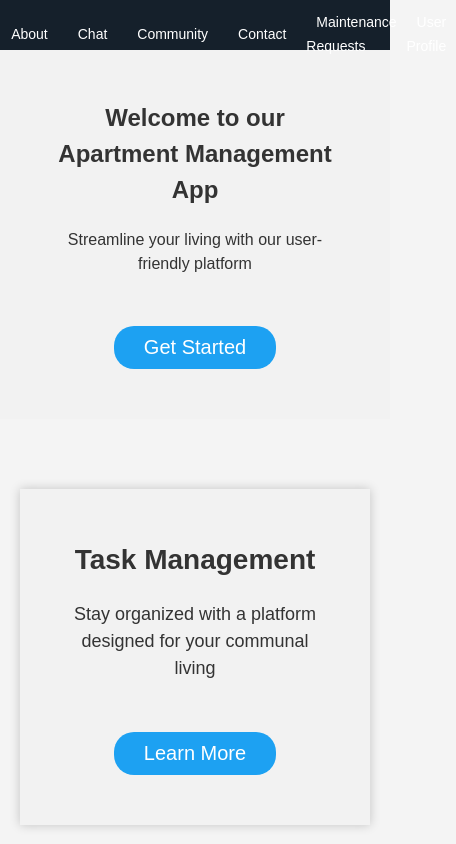
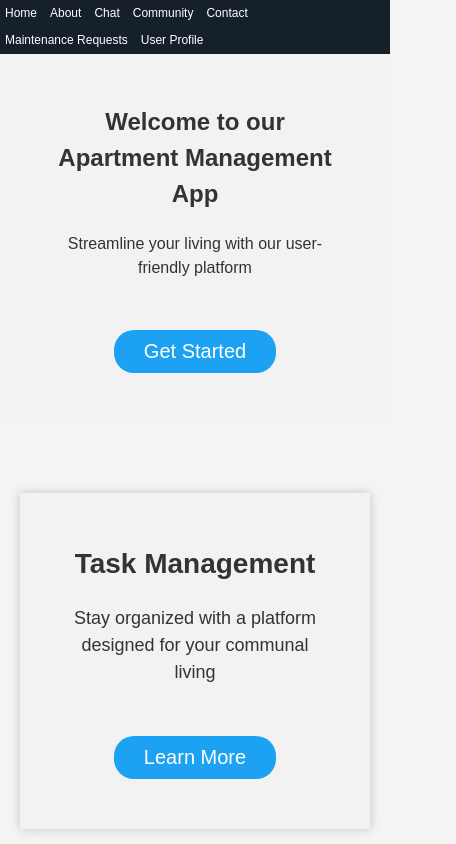
Before and after one commit to tmkanchaveli/ACCNM, a React (Create React App) app: page / in a window 390 px wide. Shown: the top 844 px of the page, 456 px wide, since content can reach past the window. Built offline with nearby package versions, Linux system fonts and the light colour scheme.

Commit message:
Update Navigation.css

```diff
--- a/src/components/Navigation.css
+++ b/src/components/Navigation.css
@@ -1,10 +1,7 @@
 .navbar {
   background-color: #15202b;
-  height: 50px;
   display: flex;
-  justify-content: space-between;
-  align-items: center;
-  padding: 0 20px;
+  justify-content: center;
   position: sticky;
   top: 0;
   z-index: 999;
@@ -12,10 +9,10 @@
 
 .navbar-nav {
   display: flex;
+  list-style: none;
+  padding: 0;
+  margin: 0;
   align-items: center;
-  list-style: none;
-  margin: 0;
-  padding: 0;
 }
 
 .nav-item {
@@ -37,23 +34,29 @@
 
 /* Media query for tablet devices */
 @media (max-width: 768px) {
-  .navbar {
-    flex-wrap: wrap;
+  .nav-item {
+    margin-right: 5px;
   }
 
-  .navbar-nav {
-    justify-content: center;
-    width: 100%;
-  }
-
-  .nav-item {
-    margin: 10px 5px;
+  .nav-link {
+    font-size: 14px;
+    padding: 7px;
   }
 }
 
 /* Media query for mobile devices */
 @media (max-width: 480px) {
+  .navbar-nav {
+    flex-wrap: wrap;
+  }
+
+  .nav-item {
+    margin-right: 3px;
+    margin-bottom: 3px;
+  }
+
   .nav-link {
-    font-size: 14px;
+    font-size: 12px;
+    padding: 5px;
   }
 }
```
